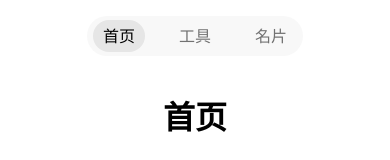
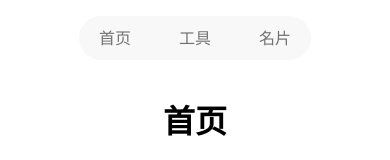
Before and after one commit to UnderHear/toolsWeb, a Vue app: page / in a window 390 px wide. Shown: the top 160 px of the page. Built offline with nearby package versions, Linux system fonts and the light colour scheme.

Commit message:
fixed bug & add project.vue

```diff
--- a/src/components/Header.vue
+++ b/src/components/Header.vue
@@ -1,20 +1,20 @@
 <template>
   <header
     class="sticky top-0 z-50 w-full bg-[#F5F5F5]/70 backdrop-blur-2xl
-    shadow-[0_1px_1px_rgba(220,220,220,1)] md:top-0 max-md:top-4 max-md:w-[216px]
+    shadow-[0_1px_1px_rgba(220,220,220,1)] md:top-0 max-md:top-4 max-md:w-fit
     max-md:mx-auto max-md:rounded-[24px] max-md:shadow-none">
-    <div class="flex h-20 items-center justify-center max-md:h-10">
+    <div class="flex h-20 items-center justify-center max-md:h-fit py-[6px] px-[8px]">
       <nav>
         <ul class="flex space-x-6">
           <li v-for="item in navigationItems" :key="item.name">
-            <a :href="item.href" :class="[
-              'px-2.5 py-2 rounded-md text-[16px] font-medium leading-none flex items-center max-md:rounded-[16px]',
+            <div :class="[
+              'px-2.5 py-2 rounded-md text-[16px] font-medium leading-none flex items-center max-md:rounded-[16px] max-md:px-3 cursor-pointer',
               item.active
                 ? 'bg-[#E6E6E6] text-[#000000]'
                 : 'text-[#727272] hover:bg-[#E6E6E6] hover:text-[#000000]'
             ]" @click="navigateToPage(item)">
               {{ item.name }}
-            </a>
+          </div>
           </li>
         </ul>
       </nav>
@@ -55,11 +55,6 @@ const navigateToPage = (item: NavigationItem) => {
   router.push(item.href)
 }
 
-// Initialize active state on mount
-onMounted(() => {
-  updateActiveState()
-})
-
 // Watch for route changes
 watch(() => route.path, () => {
   updateActiveState()
--- a/src/router/index.ts
+++ b/src/router/index.ts
@@ -1,23 +1,25 @@
 import { createRouter, createWebHistory } from 'vue-router'
-import Index from '@/views/index.vue'
-import Namecard from '@/views/namecard.vue'
-import Tool from '@/views/tool.vue'
 
 const routes = [
   {
     path: '/',
     name: 'Index',
-    component: Index
+    component: () => import('@/views/index.vue')
   },
   {
     path: '/tool',
     name: 'Tool',
-    component: Tool
+    component: () => import('@/views/tool.vue')
   },
   {
     path: '/namecard',
     name: 'Namecard',
-    component: Namecard
+    component: () => import('@/views/namecard.vue')
+  },
+  {
+    path: '/namecard/project',
+    name: 'Project',
+    component: () => import('@/views/namecard/project.vue')
   }
 ]
 
--- a/src/views/namecard.vue
+++ b/src/views/namecard.vue
@@ -168,7 +168,7 @@
                                 <span class="tech-tag">RAG</span>
                             </div>
                         </div>
-                        <div class="view-more-simple">查看更多...</div>
+                        <a href="/namecard/project" class="view-more-simple">查看更多...</a>
                     </div>
                 </div>
             </div>
--- /dev/null
+++ b/src/views/namecard/project.vue
@@ -0,0 +1,17 @@
+<template>
+	<div class="namecard-container">
+		<h1>项目</h1>
+		<p>项目还在设计中...</p>
+	</div>
+</template>
+
+<script setup lang="ts">
+// 项目页面逻辑
+</script>
+
+<style scoped>
+.namecard-container {
+	padding: 2rem;
+	text-align: center;
+}
+</style>
```
